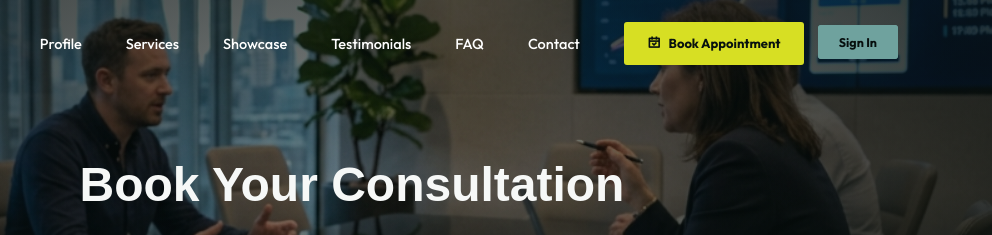
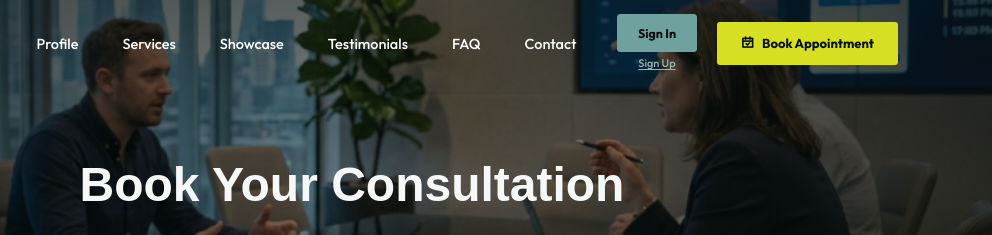
Before and after one commit to tunnel-vision-web/agencyintermaven, a website: page appointment.html in a window 1280 px wide. Shown: the top 235 px of the page, 288-1280 px from the left. Drawn offline with nearby package versions, Linux system fonts and the light colour scheme; a web font is replaced by a local one.

Commit message:
fix: standardize right-side nav-actions block and Sign Up presence across all pages

```diff
--- a/appointment.html
+++ b/appointment.html
@@ -45,9 +45,25 @@
     .nav-logo img { width: 190px; height: auto; transition: transform .3s ease; transform-origin: left center; }
     body.scrolled .nav-logo img { transform: scale(0.86); }
     .nav-links { display: flex; align-items: center; gap: 40px; }
-    .nav-links a { font-size: 14.5px; font-weight: 500; color: #ffffff; transition: color .2s ease; padding: 4px 2px; }
+    .nav-links a { font-size: 14.5px; font-weight: 500; color: #ffffff; transition: color .2s ease; padding: 4px 2px; position: relative; }
     .nav-links a:hover, .nav-links a.active { color: var(--sage-light); }
-    .nav-signin-btn { background: var(--sage); color: #070f0e; border: 1px solid var(--sage); padding: 8px 20px; font-size: 12.5px; font-weight: 700; border-radius: 3px; cursor: pointer; }
+    .nav-links a::after {
+      content:''; position:absolute; left:0; bottom:-4px; width:0; height:1.5px;
+      background: var(--sage-light); transition: width .2s ease;
+    }
+    .nav-links a:hover::after { width: 100%; }
+    .nav-actions { display: flex; align-items: center; gap: 20px; }
+    .nav-auth-group { display: flex; flex-direction: column; align-items: center; gap: 3px; }
+    .nav-signin-btn {
+      background: var(--sage); color: #070f0e; border: 1px solid var(--sage);
+      padding: 8px 20px; font-size: 12.5px; font-weight: 700; border-radius: 3px;
+      transition: all .2s ease; cursor: pointer; text-decoration: none; display: inline-block;
+    }
+    .nav-signin-btn:hover { background: var(--sage-light); border-color: var(--sage-light); color: #070f0e; box-shadow: 0 4px 16px rgba(111, 162, 158, 0.3); }
+    .nav-signup-subtext { font-size: 11px; font-weight: 500; color: var(--mu2); }
+    .nav-signup-subtext a { color: var(--mu); text-decoration: underline; text-underline-offset: 2px; transition: color .2s ease; }
+    .nav-signup-subtext a:hover { color: var(--lime); }
+    .hamburger { display: none; background: none; border: none; color: var(--tx); font-size: 24px; cursor: pointer; }
     .btn-primary { background: var(--lime); color: #08120f; padding: 11px 24px; border-radius: 3px; font-size: 13px; font-weight: 700; display: inline-flex; align-items: center; gap: 8px; border:none; cursor:pointer; }
     .btn-secondary { background: transparent; color: var(--tx); border: 1px solid var(--b2); padding: 10px 20px; border-radius: 3px; font-size: 13px; font-weight: 600; cursor: pointer; }
 
@@ -148,9 +164,15 @@
       <a href="faq.html">FAQ</a>
       <a href="contact.html">Contact</a>
     </div>
-    <div>
+    <div class="nav-actions">
+      <div class="nav-auth-group">
+        <a href="admin.html" class="nav-signin-btn">Sign In</a>
+        <div class="nav-signup-subtext">
+          <a href="admin.html">Sign Up</a>
+        </div>
+      </div>
       <a href="appointment.html" class="btn-primary"><i class="ri-calendar-check-line"></i> Book Appointment</a>
-      <a href="admin.html" class="nav-signin-btn" style="margin-left:10px;">Sign In</a>
+      <button class="hamburger" id="hamburgerBtn" aria-label="Open menu"><i class="ri-menu-line"></i></button>
     </div>
   </div>
 </nav>
```
Also changed, not shown: index.html (+7 -17 lines).
